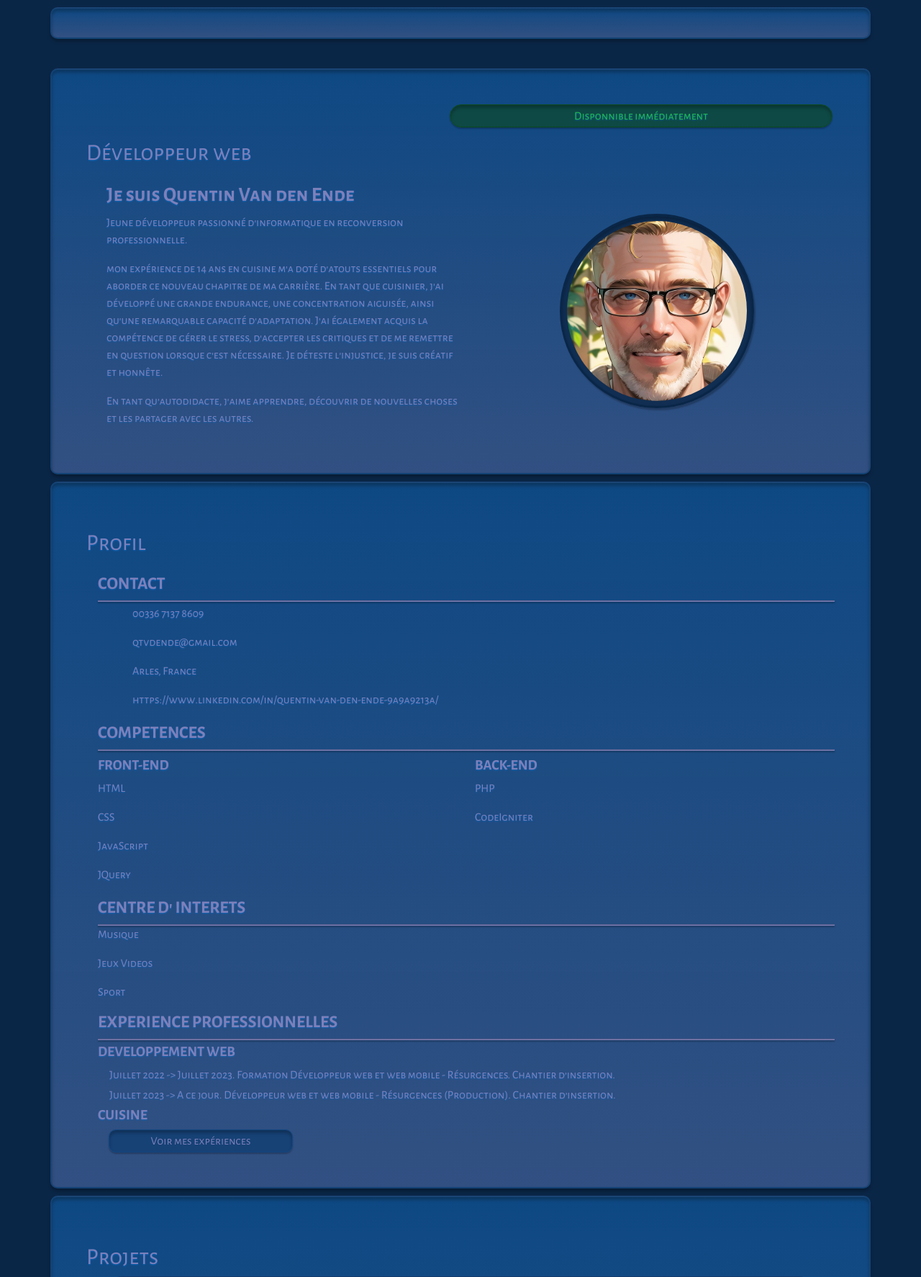
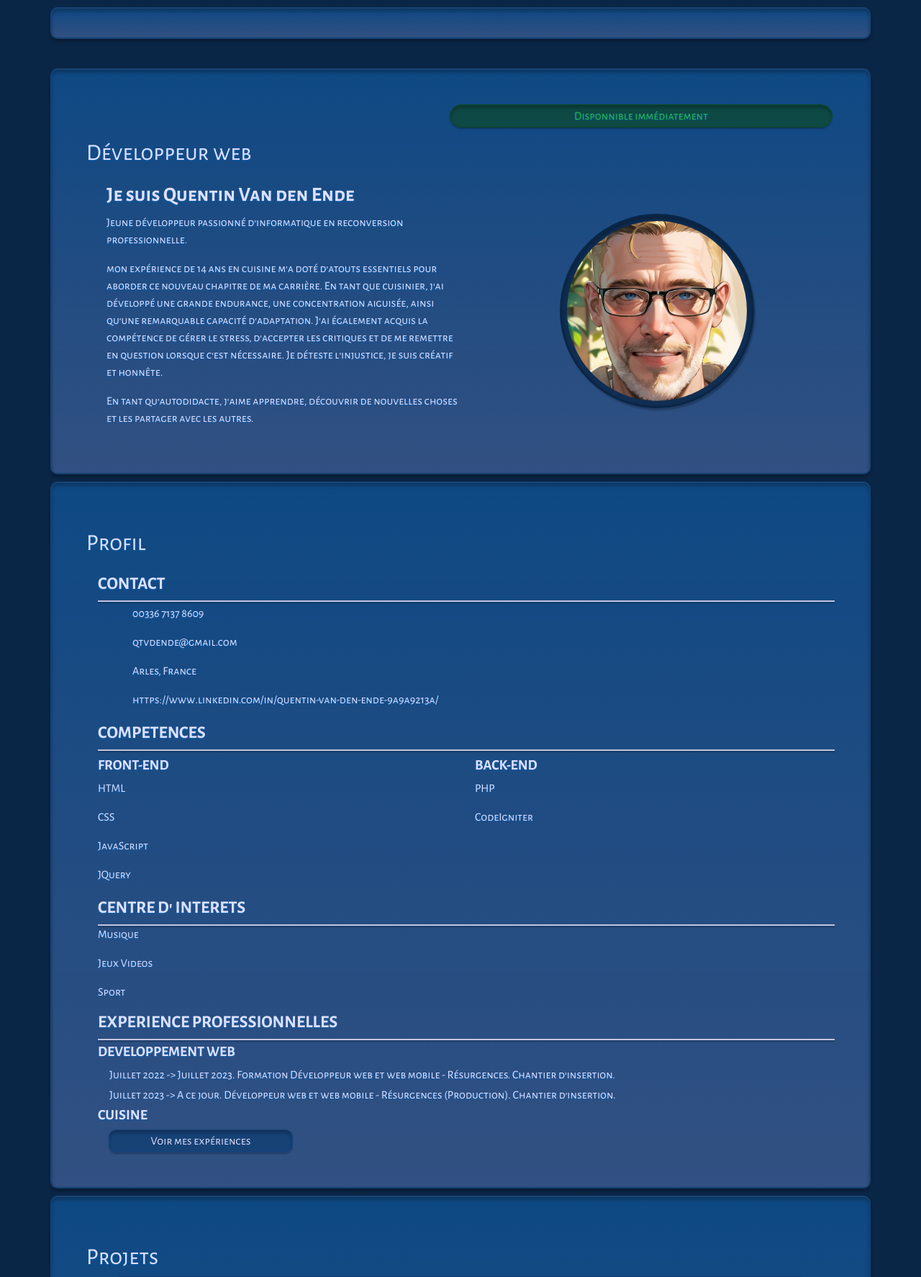
Before and after one commit to Misukesan1/Misukesan1.github.io, a PHP site: page / in a window 1280 px wide. Shown: the top 1774 px of the page at 72% size. Run offline with PHP 8.4, Linux system fonts and the light colour scheme; some libraries are stand-ins or nearby versions.

Commit message:
change color

```diff
--- a/index.html
+++ b/index.html
@@ -24,12 +24,12 @@
 <section id="SectionHeader" class="container fixed-top">
   <header class="row">
     <div class="col-6 d-flex justify-content-center align-items-center">
-      <a id="lienIcnHome" href="#Home"><iconify-icon id="IcnHome" class="hover" icon="material-symbols:home-outline-rounded" style="color: #7e80ba;" width="30" height="30"></iconify-icon></a>
-      <a id="lienIcnProfile" href="#Profile"><iconify-icon id="IcnProfile" class="hover" icon="mdi:user-outline" style="color: #7e80ba;" width="30" height="30"></iconify-icon></a>
-      <a id="lienIcnProjects" href="#Projects"><iconify-icon id="IcnProjects" class="hover" icon="material-symbols:work-outline" style="color: #7e80ba;" width="30" height="30"></iconify-icon></a>
+      <a id="lienIcnHome" href="#Home"><iconify-icon id="IcnHome" class="hover" icon="material-symbols:home-outline-rounded" style="color: #dfe0ff;" width="30" height="30"></iconify-icon></a>
+      <a id="lienIcnProfile" href="#Profile"><iconify-icon id="IcnProfile" class="hover" icon="mdi:user-outline" style="color: #dfe0ff;" width="30" height="30"></iconify-icon></a>
+      <a id="lienIcnProjects" href="#Projects"><iconify-icon id="IcnProjects" class="hover" icon="material-symbols:work-outline" style="color: #dfe0ff;" width="30" height="30"></iconify-icon></a>
     </div>
     <div class="col-6 d-flex justify-content-center align-items-center">
-      <iconify-icon id="siteApparence" class="hover" icon="material-symbols:bedtime" style="color: #7e80ba;" width="25" height="25"></iconify-icon>
+      <iconify-icon id="siteApparence" class="hover" icon="material-symbols:bedtime" style="color: #dfe0ff;" width="25" height="25"></iconify-icon>
     </div>
   </header>
 </section>
@@ -90,7 +90,7 @@
     </div>
 
     <div class="d-flex justify-content-start align-items-center mt-3">
-        <iconify-icon icon="tabler:point-filled" style="color: #7e80ba;" width="25" height="25"></iconify-icon>
+        <iconify-icon icon="tabler:point-filled" style="color: #dfe0ff;" width="25" height="25"></iconify-icon>
         <h2 id="titleHome">Développeur web</h2>
     </div>
 
@@ -124,7 +124,7 @@
 <section id="Profile" class="container p-5">
 
     <div class="d-flex justify-content-start align-items-center mt-3">
-        <iconify-icon icon="tabler:point-filled" style="color: #7e80ba;" width="25" height="25"></iconify-icon>
+        <iconify-icon icon="tabler:point-filled" style="color: #dfe0ff;" width="25" height="25"></iconify-icon>
         <h2>Profil</h2>
     </div>
 
@@ -135,19 +135,19 @@
         </div>
         <div class="row mt-1">
             <div class="col-md-12 d-flex">
-                <iconify-icon class="me-5" icon="ph:phone" style="color: #7e80ba;" width="30" height="30"></iconify-icon>
+                <iconify-icon class="me-5" icon="ph:phone" style="color: #dfe0ff;" width="30" height="30"></iconify-icon>
                 <p>00336 7137 8609</p>
             </div>
             <div class="col-md-12 d-flex">
-                <iconify-icon class="me-5" icon="fe:mail" style="color: #7e80ba;" width="30" height="30"></iconify-icon>
+                <iconify-icon class="me-5" icon="fe:mail" style="color: #dfe0ff;" width="30" height="30"></iconify-icon>
                 <p>qtvdende@gmail.com</p>
             </div>
             <div class="col-md-12 d-flex">
-                <iconify-icon class="me-5" icon="humbleicons:location" style="color: #7e80ba;" width="30" height="30"></iconify-icon>
+                <iconify-icon class="me-5" icon="humbleicons:location" style="color: #dfe0ff;" width="30" height="30"></iconify-icon>
                 <p>Arles, France</p>
             </div>
             <div class="col-md-12 d-flex">
-                <iconify-icon class="me-5" icon="ri:profile-line" style="color: #7e80ba;" width="30" height="30"></iconify-icon>
+                <iconify-icon class="me-5" icon="ri:profile-line" style="color: #dfe0ff;" width="30" height="30"></iconify-icon>
                 <p>https://www.linkedin.com/in/quentin-van-den-ende-9a9a9213a/</p>
             </div>
         </div>
@@ -184,18 +184,18 @@
         </div>
         <h5 class="fw-bold mt-1">DEVELOPPEMENT WEB</h5>
         <div class="d-flex justify-content-start align-items-center ms-3 mt-1">
-            <iconify-icon icon="tabler:point-filled" style="color: #7e80ba;" width="25" height="25"></iconify-icon>
+            <iconify-icon icon="tabler:point-filled" style="color: #dfe0ff;" width="15" height="15"></iconify-icon>
             Juillet 2022 -> Juillet 2023. Formation Développeur web et web mobile - Résurgences.
             Chantier d’insertion.
         </div>
         <div class="d-flex justify-content-start align-items-center ms-3 mt-1">
-            <iconify-icon icon="tabler:point-filled" style="color: #7e80ba;" width="25" height="25"></iconify-icon>
+            <iconify-icon icon="tabler:point-filled" style="color: #dfe0ff;" width="15" height="15"></iconify-icon>
             Juillet 2023 -> A ce jour. Développeur web et web mobile - Résurgences (Production).
             Chantier d’insertion.
         </div>
         <h5 class="fw-bold mt-1">CUISINE</h5>
         <button id="btnVoirMesExperiences" class="col-md-3 button-bg-blue d-flex justify-content-center align-items-center txt-default">
-            <iconify-icon icon="material-symbols:add-circle-outline" style="color: #7e80ba;" width="20" height="20"></iconify-icon>
+            <iconify-icon icon="material-symbols:add-circle-outline" style="color: #dfe0ff;" width="20" height="20"></iconify-icon>
             Voir mes expériences
         </button>
     </div>
@@ -210,7 +210,7 @@
     </div>
     <div class="col">
         <div class="d-flex justify-content-start align-items-center mt-3">
-            <iconify-icon class="me-5" icon="tabler:point-filled" style="color: #7e80ba;" width="25" height="25"></iconify-icon>
+            <iconify-icon class="me-5" icon="tabler:point-filled" style="color: #dfe0ff;" width="15" height="15"></iconify-icon>
             <div>
                 <p>2006->2009</p>
                 <p>Ecole Hôtelière Provinciale de Namur (Belgique)</p>
@@ -224,14 +224,14 @@
     </div>
     <div class="col">
         <div class="d-flex justify-content-start align-items-center mt-3">
-            <iconify-icon class="me-5" icon="tabler:point-filled" style="color: #7e80ba;" width="25" height="25"></iconify-icon>
+            <iconify-icon class="me-5" icon="tabler:point-filled" style="color: #dfe0ff;" width="15" height="15"></iconify-icon>
             <div>
                 <p>2009->2014</p>
                 <p>Alternance Cuisine (apprenti et commis de cuisine) Golf, Château de la Tournette (Nivelles)</p>
             </div>
         </div>
         <div class="d-flex justify-content-start align-items-center mt-3">
-            <iconify-icon class="me-5" icon="tabler:point-filled" style="color: #7e80ba;" width="25" height="25"></iconify-icon>
+            <iconify-icon class="me-5" icon="tabler:point-filled" style="color: #dfe0ff;" width="15" height="15"></iconify-icon>
             <div>
                 <p>2015->2016</p>
                 <p>Chef de partie froid</p>
@@ -239,7 +239,7 @@
             </div>
         </div>
         <div class="d-flex justify-content-start align-items-center mt-3">
-            <iconify-icon class="me-5" icon="tabler:point-filled" style="color: #7e80ba;" width="25" height="25"></iconify-icon>
+            <iconify-icon class="me-5" icon="tabler:point-filled" style="color: #dfe0ff;" width="15" height="15"></iconify-icon>
             <div>
                 <p>2016->2017</p>
                 <p>Chef de partie froid</p>
@@ -247,7 +247,7 @@
             </div>
         </div>
         <div class="d-flex justify-content-start align-items-center mt-3">
-            <iconify-icon class="me-5" icon="tabler:point-filled" style="color: #7e80ba;" width="25" height="25"></iconify-icon>
+            <iconify-icon class="me-5" icon="tabler:point-filled" style="color: #dfe0ff;" width="15" height="15"></iconify-icon>
             <div>
                 <p>2017->2018</p>
                 <p>Chef de cuisine</p>
@@ -255,7 +255,7 @@
             </div>
         </div>
         <div class="d-flex justify-content-start align-items-center mt-3">
-            <iconify-icon class="me-5" icon="tabler:point-filled" style="color: #7e80ba;" width="25" height="25"></iconify-icon>
+            <iconify-icon class="me-5" icon="tabler:point-filled" style="color: #dfe0ff;" width="15" height="15"></iconify-icon>
             <div>
                 <p>2019->2021</p>
                 <p>Chef de partie et chef de cuisine contrat saisonnier (2 saisons)</p>
@@ -263,7 +263,7 @@
             </div>
         </div>
         <button id="btnProfilDeveloppeur" class="col-md-3 button-bg-blue d-flex justify-content-center align-items-center txt-default">
-            <iconify-icon icon="material-symbols:add-circle-outline" style="color: #7e80ba;" width="20" height="20"></iconify-icon>
+            <iconify-icon icon="material-symbols:add-circle-outline" style="color: #dfe0ff;" width="20" height="20"></iconify-icon>
             Retour au profil Développeur
         </button>
     </div>
@@ -272,7 +272,7 @@
 <!-- QUELQUES CREATIONS CUISINE -->
 <section id="Creations" class="container p-5" style="display: none;">
     <div class="d-flex justify-content-start align-items-center mt-3">
-        <iconify-icon icon="tabler:point-filled" style="color: #7e80ba;" width="25" height="25"></iconify-icon>
+        <iconify-icon icon="tabler:point-filled" style="color: #dfe0ff;" width="25" height="25"></iconify-icon>
         <h2>Quelques-unes de mes créations</h2>
     </div>
     <div id="ContenuCreation" class="row box-blue d-flex flex-wrap justify-content-between align-items-center p-5">
@@ -320,7 +320,7 @@
 <section id="Projects" class="container p-5">
 
     <div class="d-flex justify-content-start align-items-center mt-3">
-        <iconify-icon icon="tabler:point-filled" style="color: #7e80ba;" width="25" height="25"></iconify-icon>
+        <iconify-icon icon="tabler:point-filled" style="color: #dfe0ff;" width="25" height="25"></iconify-icon>
         <h2>Projets</h2>
     </div>
 
@@ -333,7 +333,7 @@
         </div>
         <div class="col">
             <div class="d-flex justify-content-center align-items-center mt-3">
-                <iconify-icon icon="tabler:point-filled" style="color: #7e80ba;" width="25" height="25"></iconify-icon>
+                <iconify-icon icon="tabler:point-filled" style="color: #dfe0ff;" width="15" height="15"></iconify-icon>
                 Projet pour le titre professionnel : Développeur web et web mobile (version local)</br>
                 Site de rencontres entre musiciens</br>
                 Résurgence formation (chantier d'insertion)
@@ -352,7 +352,7 @@
         </div>
         <div class="col">
             <div class="d-flex justify-content-center align-items-center mt-3">
-                <iconify-icon icon="tabler:point-filled" style="color: #7e80ba;" width="25" height="25"></iconify-icon>
+                <iconify-icon icon="tabler:point-filled" style="color: #dfe0ff;" width="15" height="15"></iconify-icon>
                 Site Parade (Arles FR)</br>
                 Résurgences production (chantier d'insertion)
             </div>
@@ -368,14 +368,14 @@
 <section id="FollowMe" class="container d-flex justify-content-between align-items-center">
 
     <div class="d-flex justify-content-start align-items-center ms-5">
-        <iconify-icon icon="tabler:point-filled" style="color: #7e80ba;" width="25" height="25"></iconify-icon>
+        <iconify-icon icon="tabler:point-filled" style="color: #dfe0ff;" width="25" height="25"></iconify-icon>
         <h2>Suivez-moi sur les réseaux sociaux</h2>
     </div>
 
     <div class="d-flex-column justify-content-start align-items-center me-5">
-        <iconify-icon class="hover" icon="mdi:github" style="color: #7e80ba;" width="30" height="30"></iconify-icon>
-        <iconify-icon class="hover" icon="ic:baseline-facebook" style="color: #7e80ba;" width="30" height="30"></iconify-icon>
-        <iconify-icon class="hover" icon="mdi:instagram" style="color: #7e80ba;" width="30" height="30"></iconify-icon>
+        <iconify-icon class="hover" icon="mdi:github" style="color: #dfe0ff;" width="30" height="30"></iconify-icon>
+        <iconify-icon class="hover" icon="ic:baseline-facebook" style="color: #dfe0ff;" width="30" height="30"></iconify-icon>
+        <iconify-icon class="hover" icon="mdi:instagram" style="color: #dfe0ff;" width="30" height="30"></iconify-icon>
     </div>
 
 </section>
@@ -383,7 +383,7 @@
 <!-- FOOTER -->
 <section id="Footer" class="container p-5">
     <footer class="d-flex justify-content-center align-items-center">
-        <iconify-icon icon="ic:baseline-copyright" style="color: #7e80ba;" width="20" height="20"></iconify-icon>
+        <iconify-icon icon="ic:baseline-copyright" style="color: #dfe0ff;" width="20" height="20"></iconify-icon>
         Van den Ende Quentin, 2023.
     </footer>
 </section>
--- a/public/css/main.css
+++ b/public/css/main.css
@@ -4,7 +4,7 @@
     color: #23BA4D;
 }
 .txt-default {
-    color: #7E80BA;
+    color: #dfe0ff;
 }
 .txt-red {
     color: #6C0000;
@@ -16,7 +16,7 @@
 body {
     padding-top: 85px;
     background: #0A2647;
-    color: #7E80BA;
+    color: #dfe0ff;
     font-family: 'Alegreya Sans SC', sans-serif;
     text-shadow: 0px 1px 2px rgba(5, 119, 218, 0.65);
 }
@@ -120,7 +120,7 @@ div.cadre-projet-img:hover {
 /* SEPARATIONS */
 
 .barre-bas {
-    background: #7E80BA;
+    background: #dfe0ff;
     height: 2px;
     box-shadow: 0px 2px 2px 0px rgba(0, 0, 0, 0.25), 0px 1px 1px 0px rgba(0, 0, 0, 0.25) inset;
 }
```
